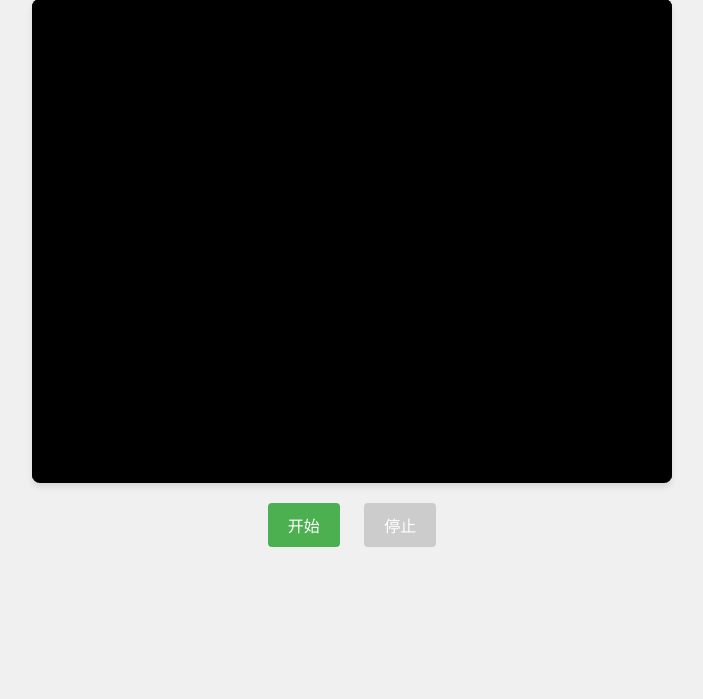
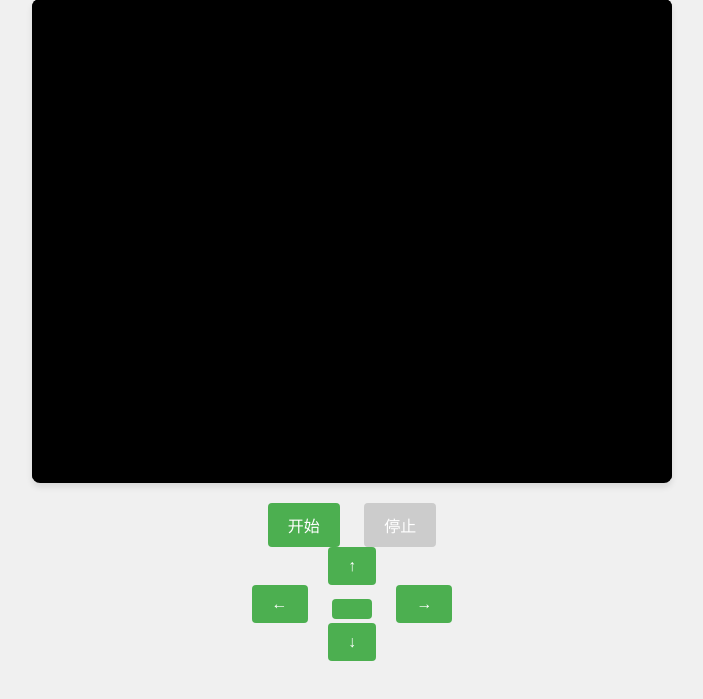
Before and after one commit to wngsisi/nanoweb, a Python web app: template templates/index.html in a window 1280 px wide. Shown: the part 101-800 px from the top of the page, without its empty margins (288-991 px from the left). Run offline with Jinja, Linux system fonts and the light colour scheme; the template is opened without the code that fills it, so the values that code supplies are empty.

Commit message:
Update index.html
添加手动控制按钮ui

```diff
--- a/templates/index.html
+++ b/templates/index.html
@@ -80,15 +80,32 @@
         <div class="controls">
             <button id="start">开始</button>
             <button id="stop" disabled>停止</button>
+            <div class="button-row">
+                <button id="up">↑</button>
+            </div>
+            <div class="button-row">
+                <button id="left">←</button>
+                <button id="center"></button>
+                <button id="right">→</button>
+            </div>
+            <div class="button-row">
+                <button id="down">↓</button>
+            </div>
+        <div id="status" class="status"></div>
         </div>
-        <div id="status" class="status"></div>
     </div>
 
     <script>
+
         const videoElement = document.getElementById('video');
         const startButton = document.getElementById('start');
         const stopButton = document.getElementById('stop');
         const statusElement = document.getElementById('status');
+        const upButton = document.getElementById('up');
+        const downButton = document.getElementById('down');
+        const leftButton = document.getElementById('left');
+        const rightButton = document.getElementById('right');
+        const centerButton = document.getElementById('center');
         let peerConnection = null;
 
         function showStatus(message, isError = false) {
@@ -176,8 +193,13 @@
 
         startButton.addEventListener('click', start);
         stopButton.addEventListener('click', stop);
+        upButton.addEventListener('click', () => {
+            console.log('上');
 
-        // 页面关闭时清理资源
+        // add function
+    });
+
+
         window.addEventListener('beforeunload', stop);
     </script>
 </body>
```
